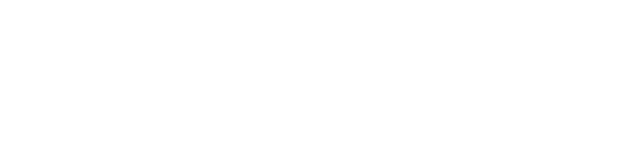
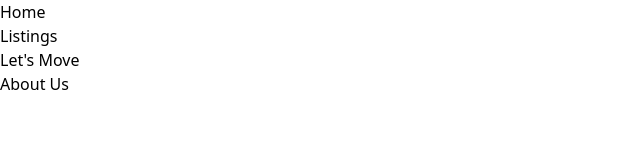
Before and after one commit to edmundnillas3rd/lp-web_assignment, a website: page index.html in a window 1280 px wide. Shown: the whole page, without its empty margins (0-640 px from the left). Drawn offline with Linux system fonts and the light colour scheme.

Commit message:
Add placeholder links for header

```diff
--- a/index.html
+++ b/index.html
@@ -2,10 +2,20 @@
 <html lang="en">
 <head>
     <meta charset="UTF-8">
+    <link href="./output.css" rel="stylesheet">
     <meta name="viewport" content="width=device-width, initial-scale=1.0">
     <title>Marci Metzger Homes - Real Estate Agent, Real Estate, Realtor</title>
 </head>
 <body>
-
+    <header>
+        <nav>
+            <ul>
+                <li><a href="#">Home</a></li>
+                <li><a href="#">Listings</a></li>
+                <li><a href="#">Let's Move</a></li>
+                <li><a href="#">About Us</a></li>
+            </ul>
+        </nav>
+    </header>
 </body>
 </html>
--- /dev/null
+++ b/input.css
@@ -0,0 +1 @@
+@import "tailwindcss";
--- a/package.json
+++ b/package.json
@@ -1,4 +1,7 @@
 {
+  "scripts": {
+    "start": "npx @tailwindcss/cli -i ./input.css -o ./output.css --watch"
+  },
   "dependencies": {
     "@tailwindcss/cli": "^4.1.3",
     "tailwindcss": "^4.1.3"
```
Also changed, not shown: output.css (added).
